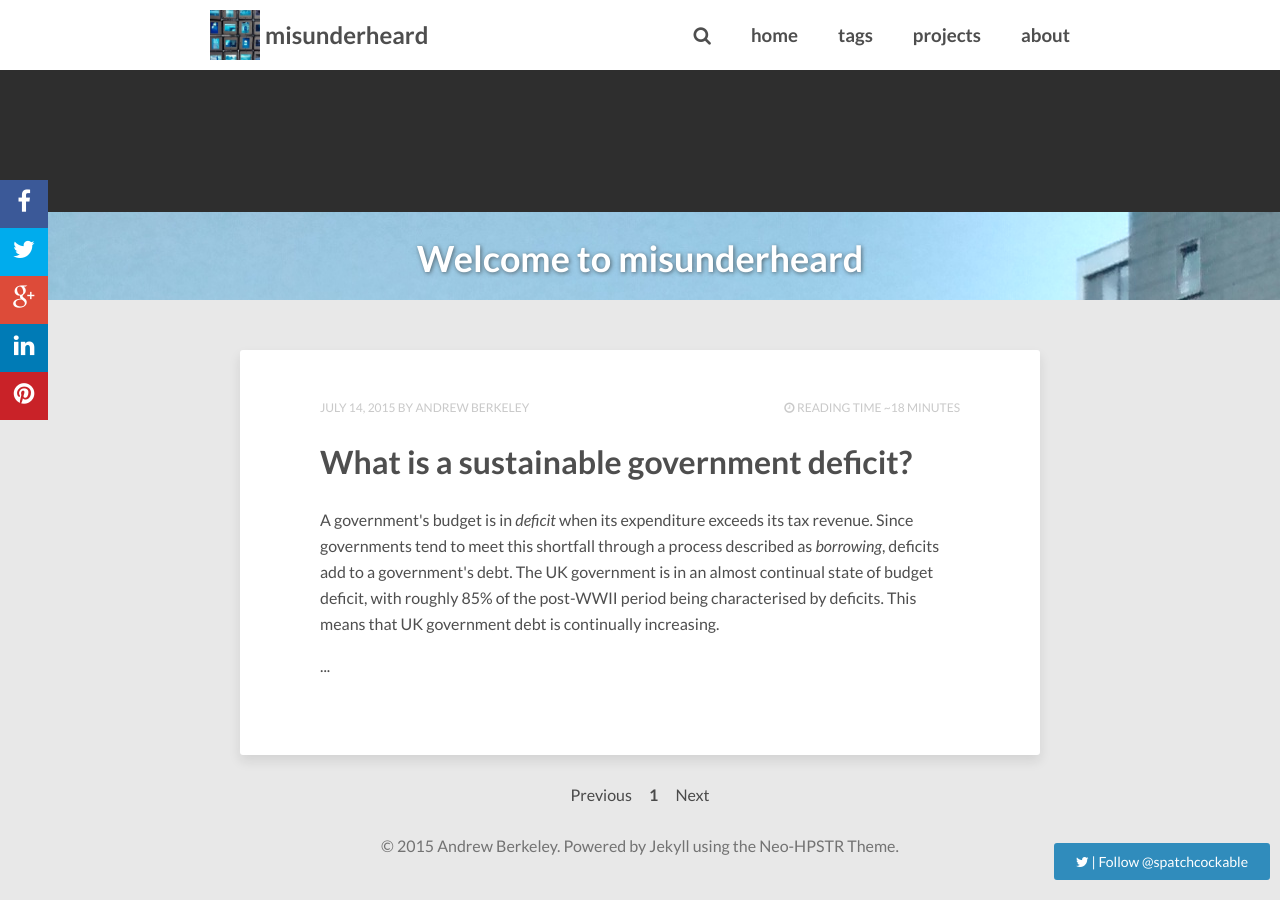
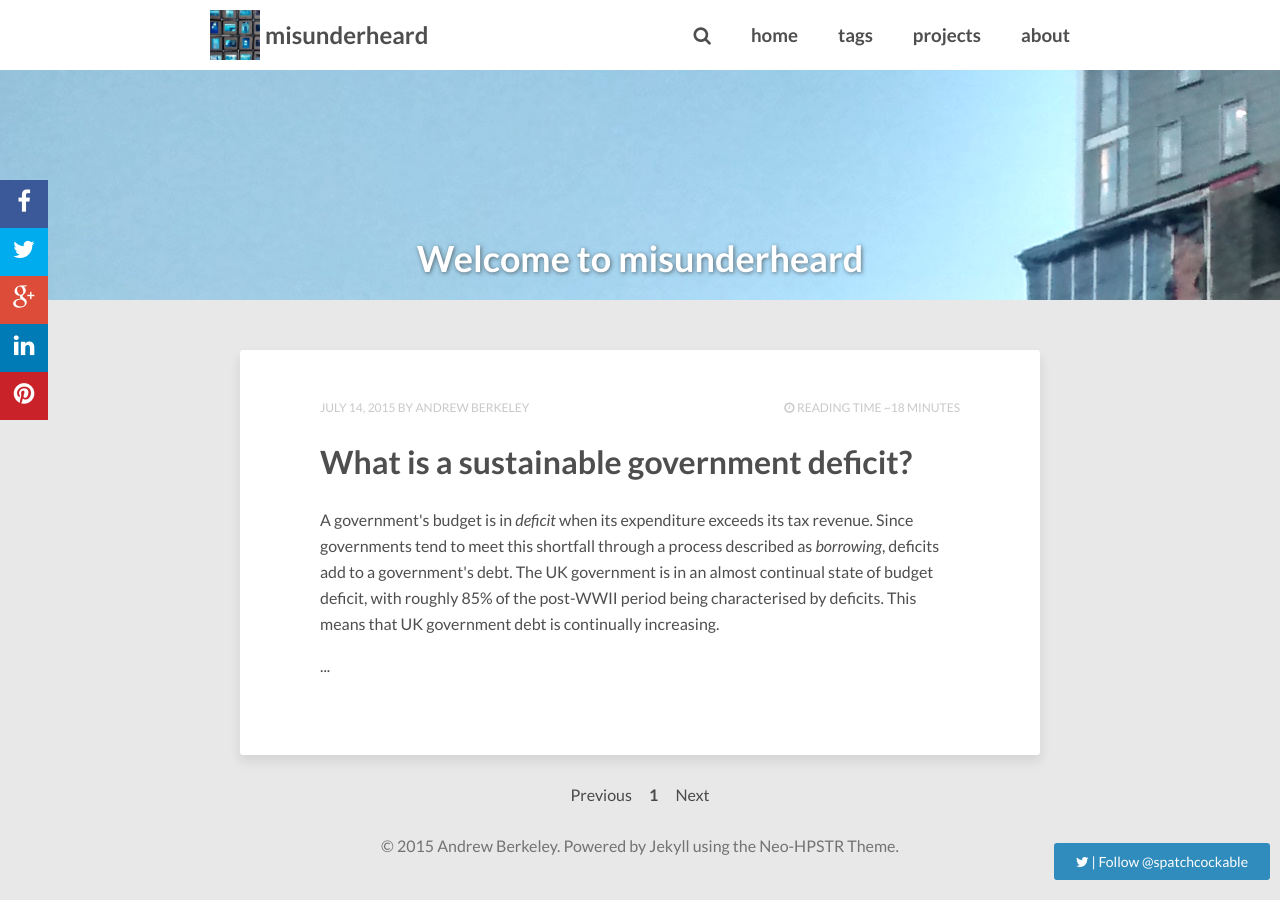
Before and after one commit to spatchcock/spatchcock.github.io, a Jekyll site: the page built from index.html, in a window 1280 px wide. Built offline with Jekyll 4.4.1, drawn with Linux system fonts in a browser that asks for light colours; nearby versions of some CDN libraries; the list of posts is cut into pages by our own code; comment, search, counter and statistics services are not loaded.

Commit message:
move background image up

```diff
--- a/_includes/header.html
+++ b/_includes/header.html
@@ -1,7 +1,7 @@
 {% capture site_cats %}{% for cat in site.categories %}{{ cat | first }}{% unless forloop.last %},{% endunless %}{% endfor %}{% endcapture %}
 {% assign cats_list = site_cats | split:',' | sort %}
 
-<div class="entry-header">
+<div class="entry-header" style="background-image:url(/images/graphical_house.jpg)">
   <div class="header-menu header-menu-top">
     <ul>
       <li class="header-item-title header-toggle "><a href="#menu"><h2><i class="fa fa-bars"></i></h2></a></li>
@@ -43,7 +43,7 @@
       <li class="header-item"><a href="{{site.url}}/search"><h3><i class="fa fa-search"></i></h3></a></li>
     </ul>
   </div>
-  <div class="header-title" style="background-image:url(/images/graphical_house.jpg)">
+  <div class="header-title">
     <div class="header-title-wrap">
       <h1>{{ page.title }}</h1>
       {% if page.date %}
```
